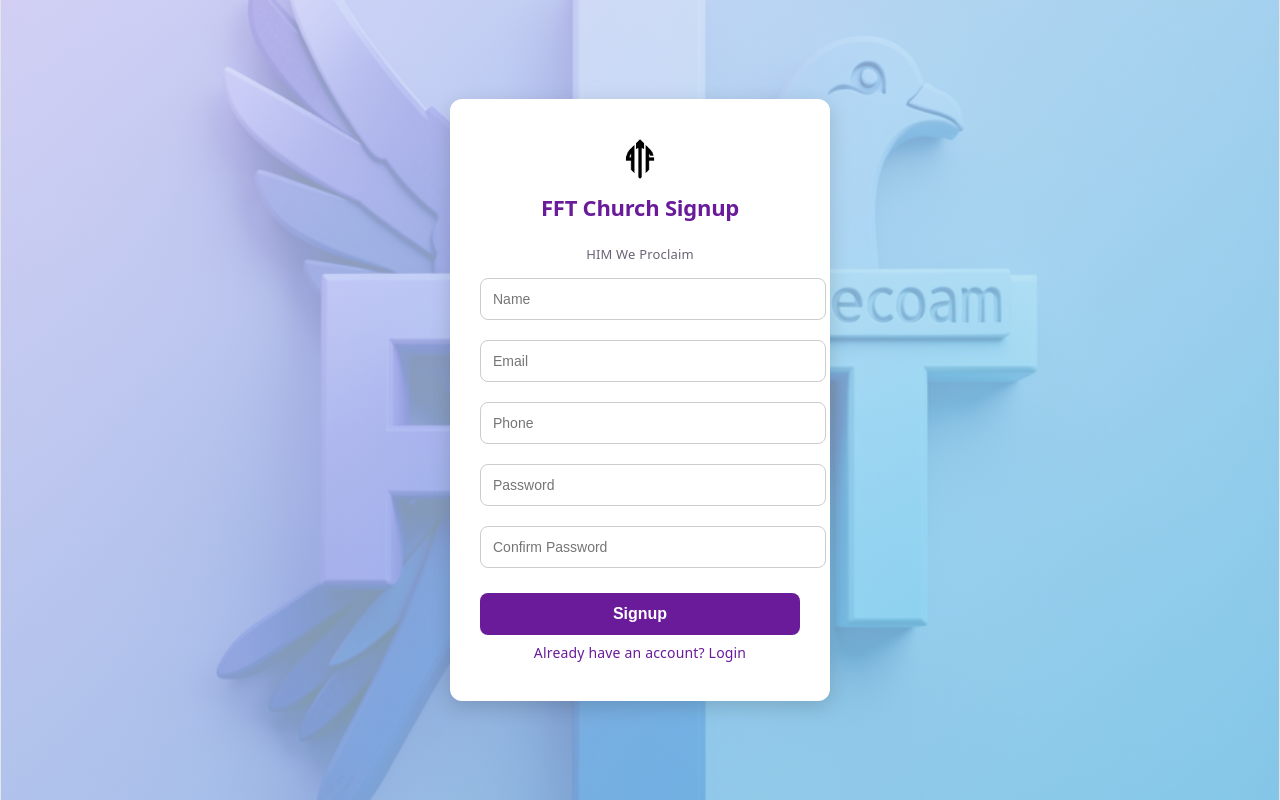
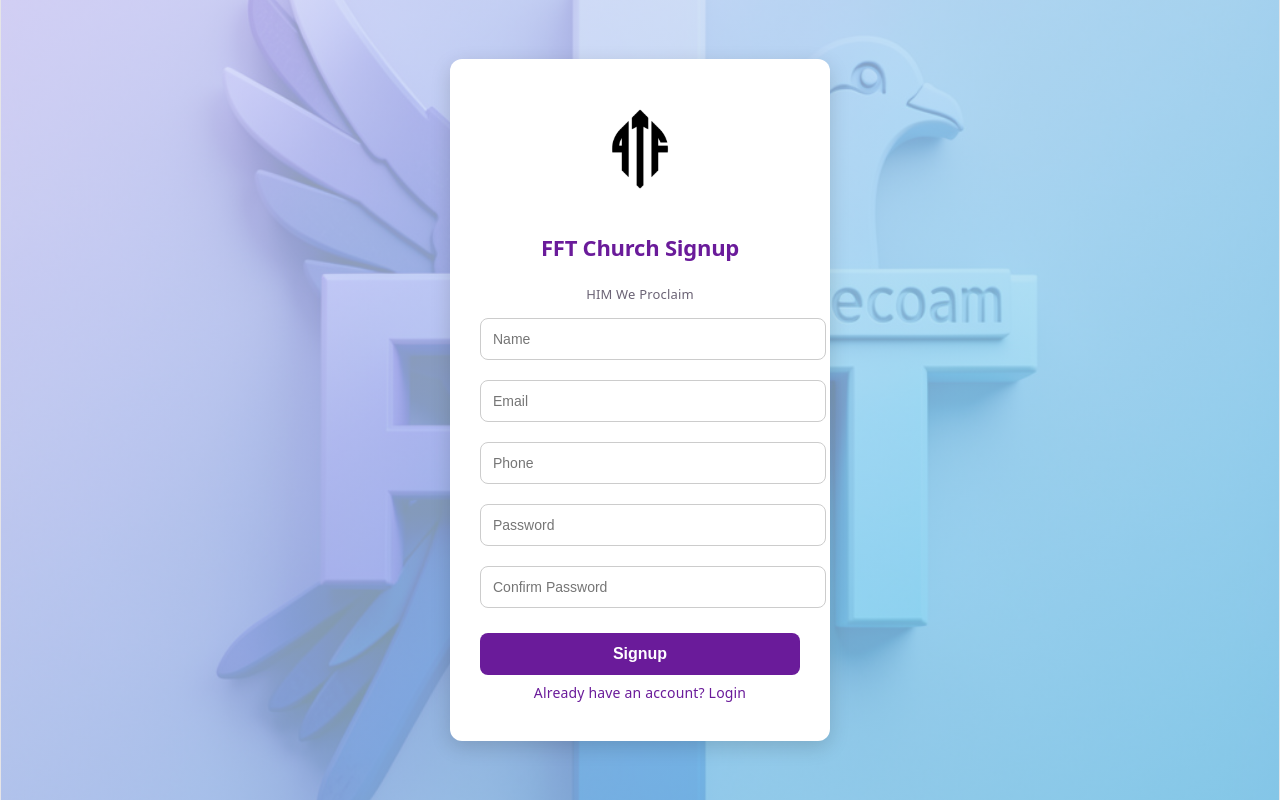
Before and after one commit to karunkumarseeram/church-ai-platform, a React app in the folder frontend/: page /signup in a window 1280 px wide. Built offline with nearby package versions, Linux system fonts and the light colour scheme; the HTML template or start-up script is replaced by a standard one.

Commit message:
logo names changed

```diff
--- a/frontend/src/pages/Login.jsx
+++ b/frontend/src/pages/Login.jsx
@@ -51,7 +51,7 @@ export default function Login() {
   return (
     <div style={styles.container}>
       <div style={styles.card}>
-        <img src="/fft_logo.png" alt="logo" style={styles.fft_logo} />
+        <img src="/fft_logo.png" alt="fft_logo" style={styles.fft_logo} />
         {/* FFT Church bigger logo */}
         {/* <img src="/fft_logo.png" alt="FFT Church Logo" style={styles.fft_logo} /> */}
         <h2 style={styles.title}>FFT Church</h2>
--- a/frontend/src/pages/Signup.jsx
+++ b/frontend/src/pages/Signup.jsx
@@ -110,7 +110,7 @@ const styles = {
     borderRadius: 12,
     boxShadow: "0 6px 20px rgba(0,0,0,0.15)",
   },
-  logo: {
+  fft_logo: {
     width: 120,        // scaled down from original 740x740
     height: 120,       // keeps square ratio
     marginBottom: 20,  // space below logo
```
